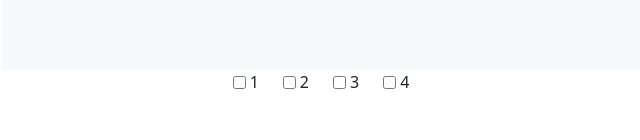
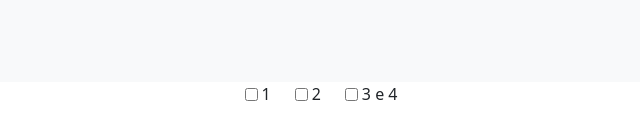
Before and after one commit to gmsbr19/company-group-indicator, a React (Vite) app: page / in a window 1280 px wide. Shown: the part 518-658 px from the top of the page, without its empty margins (319-959 px from the left). Built offline with nearby package versions, Linux system fonts and the light colour scheme.

Commit message:
label and arrow positions

```diff
--- a/src/data.ts
+++ b/src/data.ts
@@ -24,12 +24,6 @@ export const golGroups: group[] = [
         id: 2,
         color: "#8c2e03",
         show: false,
-        label: "3"
-    },
-    {
-        id: 3,
-        color: "#8c2e03",
-        show: false,
-        label: "4"
+        label: "3 e 4"
     },
 ]
--- a/src/index.css
+++ b/src/index.css
@@ -1,7 +1,7 @@
 .group-label{
     display: block;
-    margin-top: -80px;
-    margin-left: 40%;
+    align-self: center;
+    margin-top: -50px;
     height: 100%;
     font-size: 160px;
 }
--- a/src/views/Admin.tsx
+++ b/src/views/Admin.tsx
@@ -13,8 +13,8 @@ const Admin = ({ golGroups, showingGroups, toggleShow }: Props) => {
   const checkboxRef = useRef<HTMLInputElement>(null);
 
   return (
-    <div className="d-flex align-items-center justify-content-center vw-100 vh-100 flex-column">
-      <div className="bg-light row h-50 w-50 m-0">
+    <div className="d-flex align-items-center vw-100 vh-100 flex-column">
+      <div className="bg-light row h-75 w-75 m-0">
         <Show showingGroups={showingGroups} />
       </div>
       <div className="d-flex gap-4">
--- a/src/views/Show.tsx
+++ b/src/views/Show.tsx
@@ -30,7 +30,7 @@ const Show = ({ showingGroups }: Props) => {
               width="128"
               height="128"
               fill="currentColor"
-              className="bi bi-arrow-down-left"
+              className="bi bi-arrow-down-left position-absolute bottom-0"
               viewBox="0 0 16 16"
             >
               <path
@@ -44,7 +44,7 @@ const Show = ({ showingGroups }: Props) => {
               width="128"
               height="128"
               fill="currentColor"
-              className="bi bi-arrow-down-right position-absolute end-0"
+              className="bi bi-arrow-down-right position-absolute end-0 bottom-0"
               viewBox="0 0 16 16"
             >
               <path
@@ -58,9 +58,9 @@ const Show = ({ showingGroups }: Props) => {
               width="128"
               height="128"
               fill="currentColor"
-              className="bi bi-arrow-down position-absolute bottom-0 start-50 translate-middle"
+              className="bi bi-arrow-down position-absolute start-50 translate-middle"
               viewBox="0 0 16 16"
-              style={{top: "25rem"}}
+              style={{bottom: "-55px"}}
             >
               <path
                 fillRule="evenodd"
```
